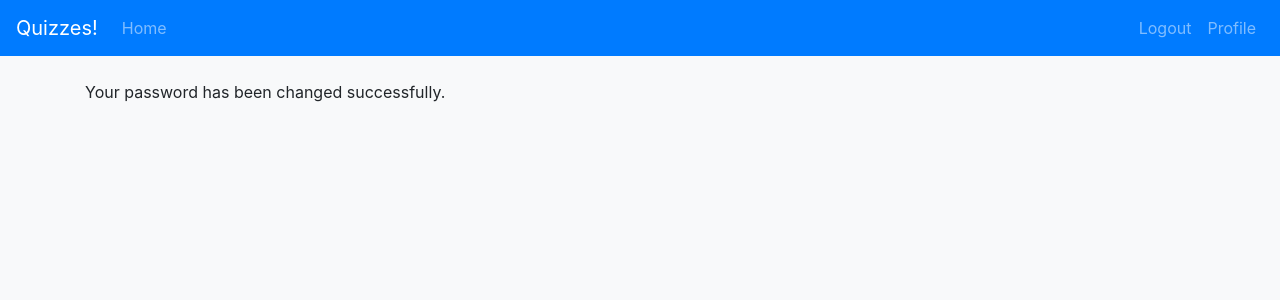
After one commit to rcybulski1122012/django_quiz_app, a Django app: a page that uses common/templates/base.html in a window 1280 px wide. The commit adds this page. Shown: the top 300 px of the page. Run offline with Django 3.2, Linux system fonts and the light colour scheme; the visitor is signed in with stand-in values (Sample User, id 1); some libraries are stand-ins or nearby versions.

Commit message:
Create change password views
change_password and change_password_done views were created.
Also 'accounts' links on the navbar were moved to the right side.

```diff
--- /dev/null
+++ b/accounts/templates/accounts/password_change_done.html
@@ -0,0 +1,9 @@
+{% extends 'base.html' %}
+
+{% block title %}
+Password changed
+{% endblock %}
+
+{% block content %}
+<p>Your password has been changed successfully.</p>
+{% endblock %}
--- a/accounts/templates/accounts/profile.html
+++ b/accounts/templates/accounts/profile.html
@@ -12,6 +12,7 @@ Profile
   Username: <strong>{{ request.user.username }}</strong><br>
   Email: <strong> {{ request.user.email }}</strong>
 </p>
+<a href="{% url 'accounts:password_change' %}" class="btn btn-primary mb-4">Change password</a>
 <p>You can change your profile description or your photo below.</p>
 <form method="post" enctype="multipart/form-data">
   {{ form|crispy }}
--- a/accounts/urls.py
+++ b/accounts/urls.py
@@ -10,4 +10,8 @@ urlpatterns = [
     path('login/', auth_views.LoginView.as_view(template_name='accounts/login.html'), name='login'),
     path('logout/', auth_views.LogoutView.as_view(template_name='accounts/logged_out.html'), name='logout'),
     path('profile/', views.profile, name='profile'),
+    path('password_change/', auth_views.PasswordChangeView.as_view(
+        template_name='accounts/password_change.html'), name='password_change'),
+    path('password_change_done/,', auth_views.PasswordChangeDoneView.as_view(
+        template_name='accounts/password_change_done.html'), name='password_change_done')
 ]
--- a/common/templates/base.html
+++ b/common/templates/base.html
@@ -24,7 +24,9 @@
           <li class="nav-item">
             <a class="nav-link" href="{% url 'home' %}">Home</a>
           </li>
-          {% if not request.user.is_authenticated %}
+        </ul>
+        <ul class="navbar-nav ml-auto">
+            {% if not request.user.is_authenticated %}
             <li class="nav-item">
               <a class="nav-link ml-auto" href="{% url 'accounts:register' %}">Register</a>
             </li>
@@ -60,6 +62,6 @@
     <script src="https://code.jquery.com/jquery-3.3.1.slim.min.js" integrity="sha384-q8i/X+965DzO0rT7abK41JStQIAqVgRVzpbzo5smXKp4YfRvH+8abtTE1Pi6jizo" crossorigin="anonymous"></script>
     <script src="https://cdnjs.cloudflare.com/ajax/libs/popper.js/1.14.7/umd/popper.min.js" integrity="sha384-UO2eT0CpHqdSJQ6hJty5KVphtPhzWj9WO1clHTMGa3JDZwrnQq4sF86dIHNDz0W1" crossorigin="anonymous"></script>
     <script src="https://stackpath.bootstrapcdn.com/bootstrap/4.3.1/js/bootstrap.min.js" integrity="sha384-JjSmVgyd0p3pXB1rRibZUAYoIIy6OrQ6VrjIEaFf/nJGzIxFDsf4x0xIM+B07jRM" crossorigin="anonymous"></script>
-  {% block js %}{% endblock %}
+    {% block js %}{% endblock %}
   </body>
 </html>
```
Also changed, not shown: accounts/templates/accounts/password_change.html (added, +14 -0 lines).
